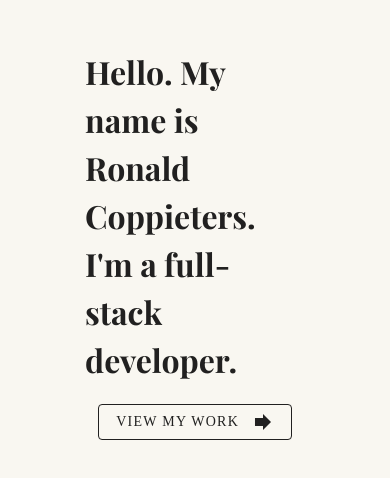
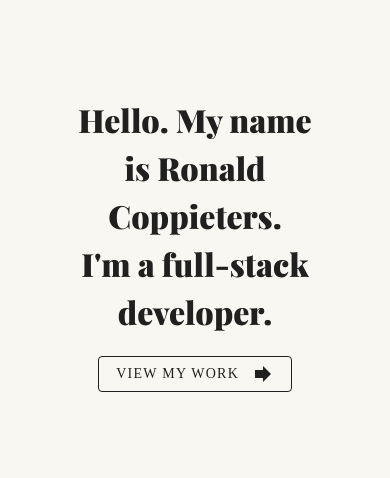
Before and after one commit to RonaldCoppieters/portfolio, a Vue app: page / in a window 390 px wide. Shown: the part 152-630 px from the top of the page. Built offline with nearby package versions, Linux system fonts and the light colour scheme; a web font is replaced by a local one.

Commit message:
refactored some css

```diff
--- a/src/App.vue
+++ b/src/App.vue
@@ -22,7 +22,6 @@ export default class App extends Vue {}
 .image {
   border: black solid 1px;
 }
-
 .image,
 a {
   transition: all 1s ease;
@@ -33,7 +32,6 @@ a {
   filter: grayscale(100%);
   text-decoration: underline;
 }
-
 .image:hover,
 a:hover {
   -webkit-filter: grayscale(0%);
@@ -42,11 +40,9 @@ a:hover {
   -ms-filter: grayscale(0%);
   filter: grayscale(0%);
 }
-
 .text-caption {
   font-family: "Playfair Display", serif !important;
 }
-
 .news {
   max-width: 960px !important;
 }
@@ -57,11 +53,40 @@ a:hover {
 
 h1 {
   font-family: "Playfair Display", serif;
+  text-align: center;
+  font-weight: 900;
+  font-size: 5rem;
 }
 
-h2,
-h3 {
+h2 {
   font-family: "Playfair Display", serif;
   font-style: italic;
+  font-weight: 600;
+  font-size: 3rem;
+}
+
+h6 {
+  font-size: 1.2rem;
+}
+
+hr.light {
+  border-top: 1px solid black !important;
+}
+hr.thick {
+  border-top: 2px solid black !important;
+}
+
+section {
+  border: black 1px solid;
+}
+
+@media screen and (max-width: 600px) {
+  h1 {
+    font-size: 3rem;
+  }
+
+  h2 {
+    font-size: 2rem;
+  }
 }
 </style>
--- a/src/views/Home.vue
+++ b/src/views/Home.vue
@@ -4,7 +4,7 @@
       <v-col cols="8">
         <v-row align="center" justify="center" class="full-height">
           <div>
-            <h1 class="mx-5 my-0">
+            <h1>
               Hello. My name is Ronald Coppieters. <br />
               I'm a full-stack developer.
             </h1>
@@ -41,4 +41,8 @@ export default class Home extends Vue {}
 a {
   text-decoration: none;
 }
+
+h1 {
+  font-size: 2rem;
+}
 </style>
--- a/src/views/news/Page1.vue
+++ b/src/views/news/Page1.vue
@@ -83,10 +83,10 @@
           <p>
             A student wanted to use the bol.com API for a school project, but
             Bol refused to give him an API key. He decided to take matters into
-            his own hands using Python and the Beautiful Soup plugin..
+            his own hands using Python and the Beautiful Soup plugin.
           </p>
           <h6 class="text-right">
-            Read more about it on page 3
+            Read more about it on <router-link to="/news/3">page 3</router-link>
           </h6>
         </section>
         <section class="pa-3" v-if="false">
@@ -97,7 +97,7 @@
           <p>
             A student wanted to use the bol.com API for a school project, but
             Bol refused to give him an API key. He decided to take matters into
-            his own hands using Python and the Beautiful Soup plugin.
+            his own hands using Python and the Beautiful Soup
           </p>
           <h6 class="text-right">
             Read more about it on
@@ -121,34 +121,3 @@ import NewsBanner from "@/components/NewsBanner.vue";
 })
 export default class News1 extends Vue {}
 </script>
-
-<style scoped>
-h1 {
-  text-align: center;
-  font-weight: 900;
-  font-size: 5rem;
-}
-
-h2 {
-  font-weight: 600;
-  font-size: 3rem;
-}
-
-h6 {
-  font-size: 1.2rem;
-}
-
-section {
-  border: black 1px solid;
-}
-
-@media screen and (max-width: 600px) {
-  h1 {
-    font-size: 3rem;
-  }
-
-  h2 {
-    font-size: 2rem;
-  }
-}
-</style>
--- a/src/views/news/Page2.vue
+++ b/src/views/news/Page2.vue
@@ -155,31 +155,3 @@ import NewsBanner from "@/components/NewsBanner.vue";
 })
 export default class News2 extends Vue {}
 </script>
-
-<style lang="scss" scoped>
-h2 {
-  font-weight: 600;
-  font-size: 3rem;
-}
-
-h6 {
-  font-size: 1.2rem;
-}
-
-hr.light {
-  border-top: 1px solid black !important;
-}
-hr.thick {
-  border-top: 2px solid black !important;
-}
-
-@media screen and (max-width: 600px) {
-  h1 {
-    font-size: 3rem;
-  }
-
-  h2 {
-    font-size: 2rem;
-  }
-}
-</style>
```
